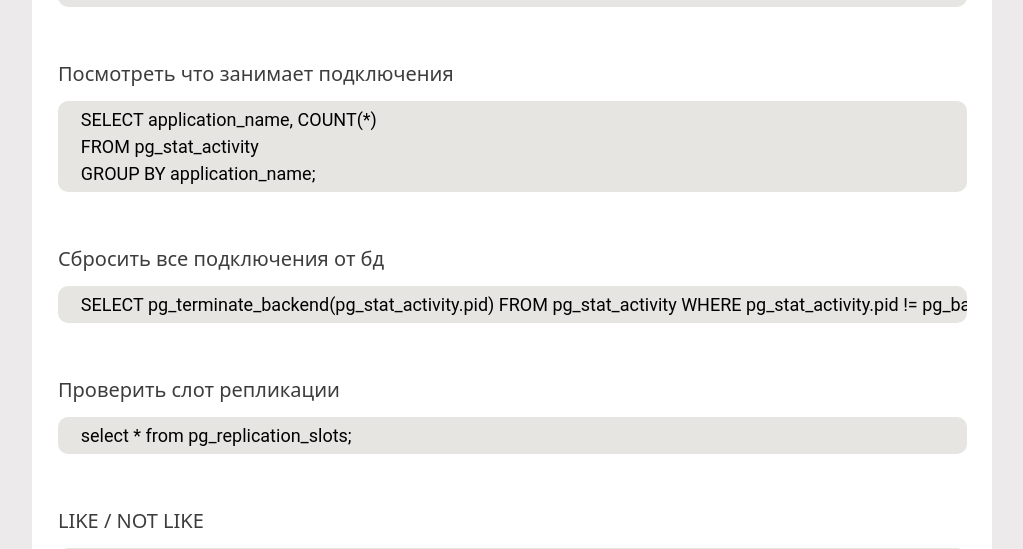
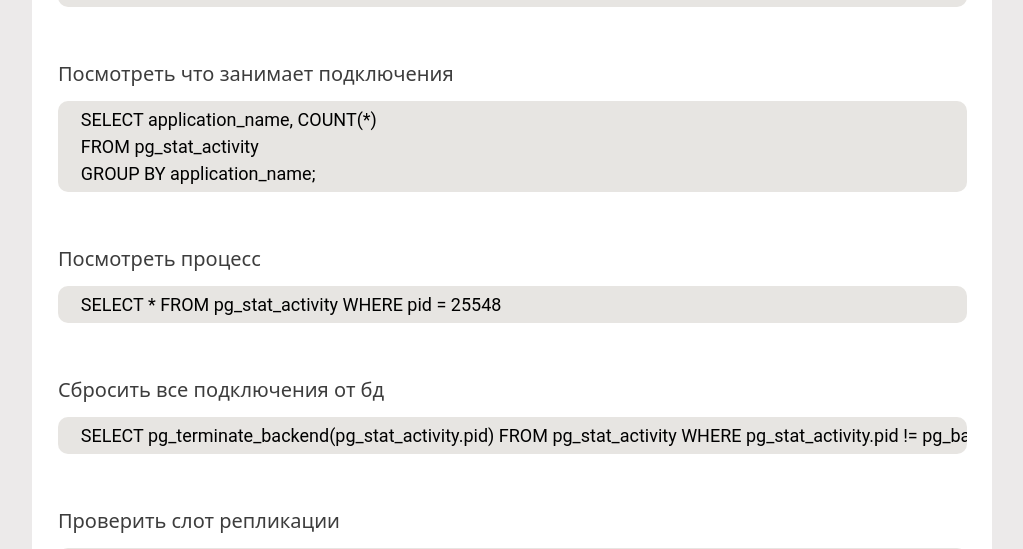
Before and after one commit to vladfire98/django, a Django app: template homepage/templates/homepage/postgresql.html in a window 1280 px wide. Shown: the part 2668-3217 px from the top of the page, without its empty margins (181-1204 px from the left). Run offline with Django 3.2, Linux system fonts and the light colour scheme; the template is opened without the code that fills it, so the values that code supplies are empty.

Commit message:
line pg_stat_activity added

```diff
--- a/homepage/templates/homepage/postgresql.html
+++ b/homepage/templates/homepage/postgresql.html
@@ -112,6 +112,11 @@
     GROUP BY application_name;
 </pre>
 
+<h5>Посмотреть процесс</h5>
+<pre>
+    SELECT * FROM pg_stat_activity WHERE pid = 25548
+</pre>
+
 <h5>Сбросить все подключения от бд</h5>
 <pre>
     SELECT pg_terminate_backend(pg_stat_activity.pid) FROM pg_stat_activity WHERE pg_stat_activity.pid != pg_backend_pid();
```
